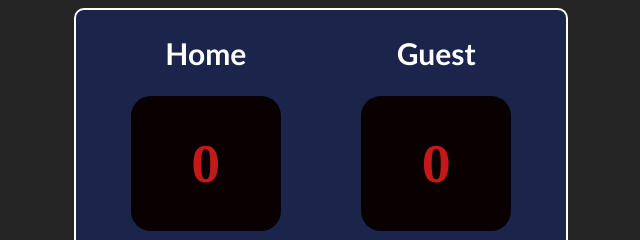
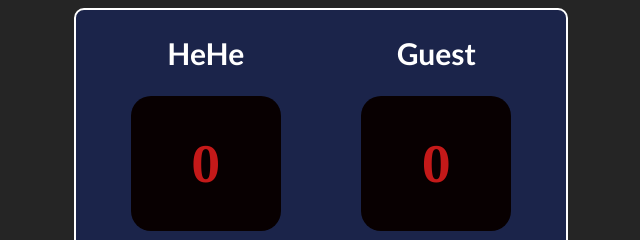
Before and after one commit to WebBySo/Score-Board-Basketball-, a plain HTML site: page index.html in a window 1280 px wide. Shown: the top 240 px of the page, 319-959 px from the left. Drawn offline with Linux system fonts and the light colour scheme.

Commit message:
Update index.html

```diff
--- a/index.html
+++ b/index.html
@@ -10,7 +10,7 @@
   <body>
     <div class="counter-app">
       <div class="counter counter1">
-        <h2>Home</h2>
+        <h2>HeHe</h2>
         <div class="black-box">
           <h1 id="num1">0</h1>
         </div>
```
